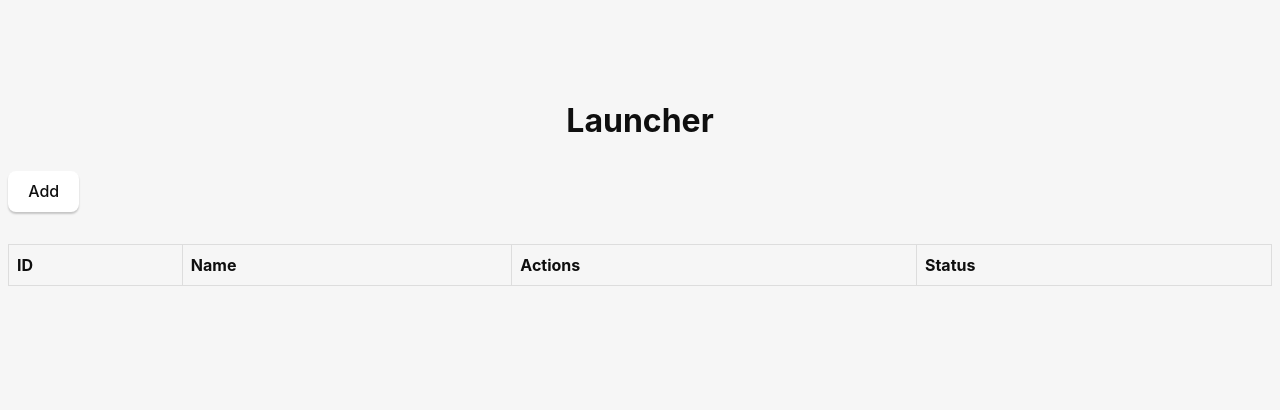
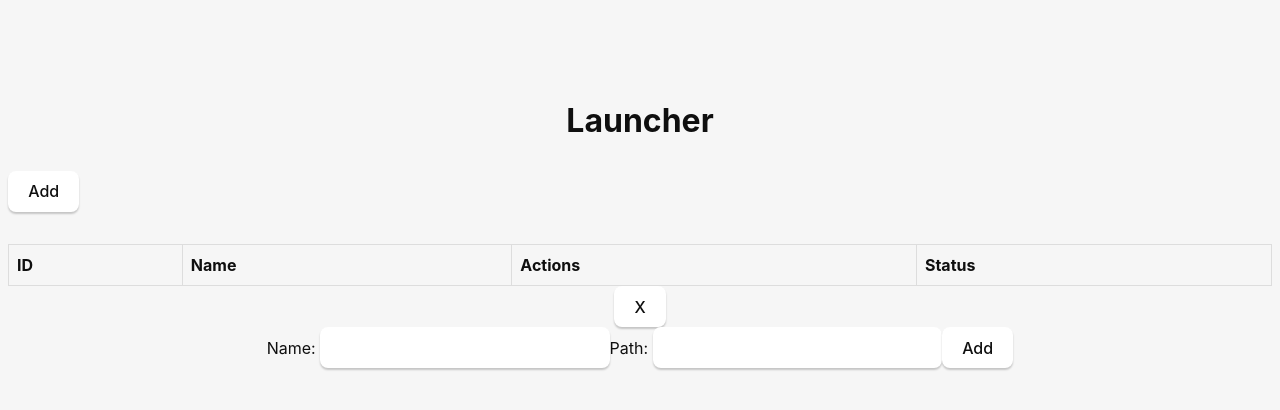
Before and after one commit to ShawonAshraf/launcher, a React (Vite) app: page / in a window 1280 px wide. Both pictures are taken after a click on the button "Add". Shown: the top 410 px of the page. Built offline with nearby package versions, Linux system fonts and the light colour scheme.

Commit message:
modal form for adding exe

```diff
--- a/src/App.tsx
+++ b/src/App.tsx
@@ -1,17 +1,22 @@
 import "./App.css";
 // @ts-ignore
-import { Executable } from "./Types.ts";
-import { Table } from "./components/Table";
+import {Executable} from "./Types.ts";
+import {Table} from "./components/Table";
+import {FileAddForm} from "./components/FileAddForm";
+import {Modal} from './components/Modal';
+import {useState} from 'react';
+
 
 function App() {
+    const [showModal, setShowModal] = useState(false);
     return (
         <main className="container">
             <h1>Launcher</h1>
-            <button id={"addbtn"} onClick={() => {
-                alert("Derp!");
-            }}
-            >Add</button>
+            <button id="addbtn" onClick={() => setShowModal(true)}>Add</button>
             <Table/>
+            <Modal show={showModal} onClose={() => setShowModal(false)}>
+                <FileAddForm/>
+            </Modal>
         </main>
     );
 }
--- /dev/null
+++ b/src/components/FileAddForm.tsx
@@ -0,0 +1,30 @@
+import {invoke} from "@tauri-apps/api/core";
+import "../App.css";
+
+export function FileAddForm() {
+    function add_exe() {
+        // @ts-ignore
+        const name = String(document.getElementsByName("exe_name")[0].value);
+        // @ts-ignore
+        const path = String(document.getElementsByName("exe_path")[0].value);
+        if (name === "" || path === "") {
+            return;
+        }
+
+        invoke("add_executable", { name, path }).then(() => {
+            console.log("Added executable " + name + " at " + path);
+        });
+    }
+
+    return (
+        <form>
+            <label>
+                Name: <input type="text" name="exe_name"/>
+            </label>
+            <label>
+                Path: <input type="text" name="exe_path"/>
+            </label>
+            <button type="button" onClick={add_exe}>Add</button>
+        </form>
+    );
+}
--- /dev/null
+++ b/src/components/Modal.tsx
@@ -0,0 +1,22 @@
+import React from "react";
+
+interface ModalProps {
+    show: boolean;
+    onClose: () => void;
+    children: React.ReactNode;
+}
+
+export function Modal({ show, onClose, children }: ModalProps) {
+    if (!show) {
+        return null;
+    }
+
+    return (
+        <div className="modal-overlay">
+            <div className="modal">
+                <button className="close-button" onClick={onClose}>X</button>
+                {children}
+            </div>
+        </div>
+    );
+}
```
Also changed, not shown: 1 other file (tests, documents, lock files or other folders).
